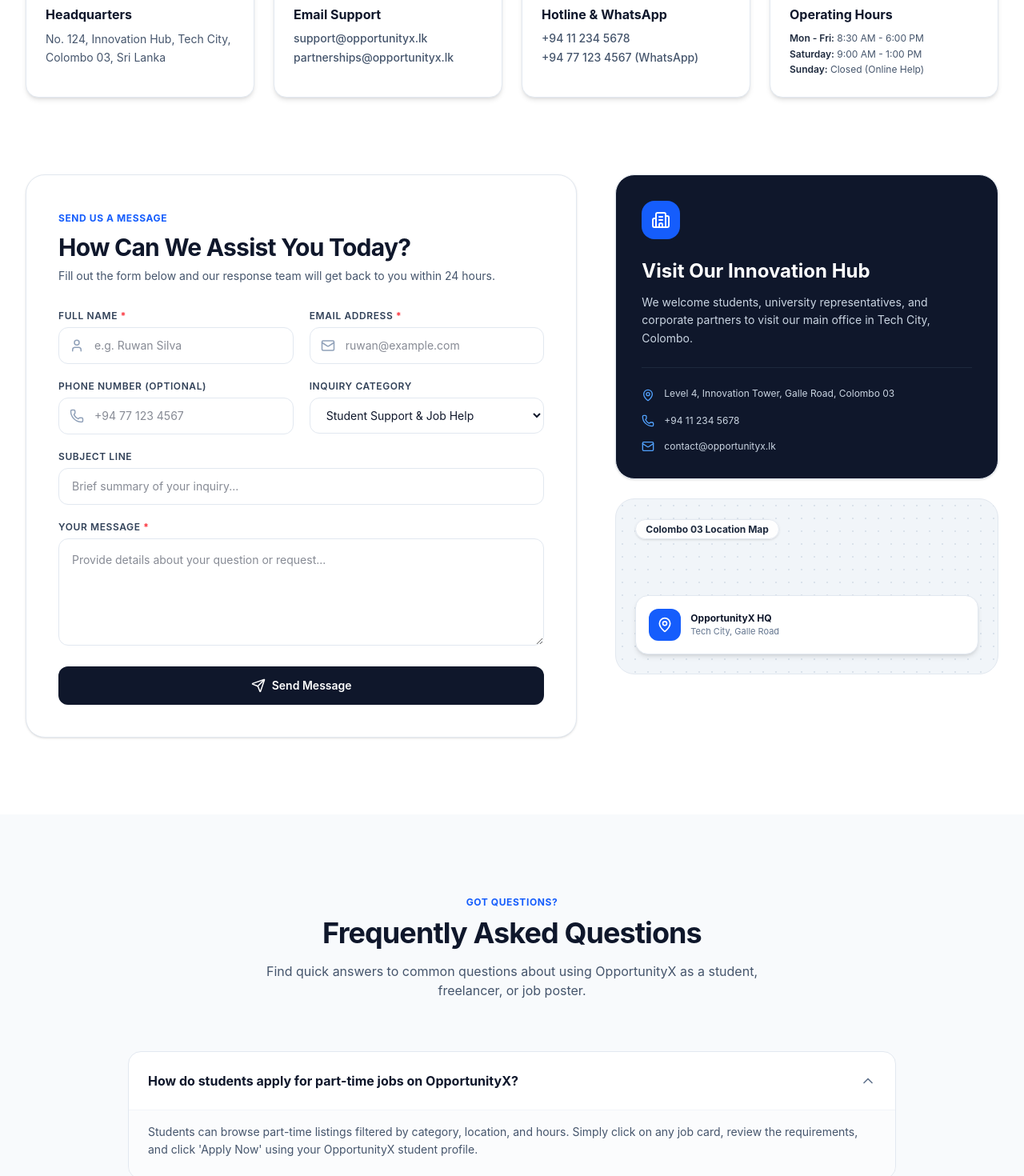
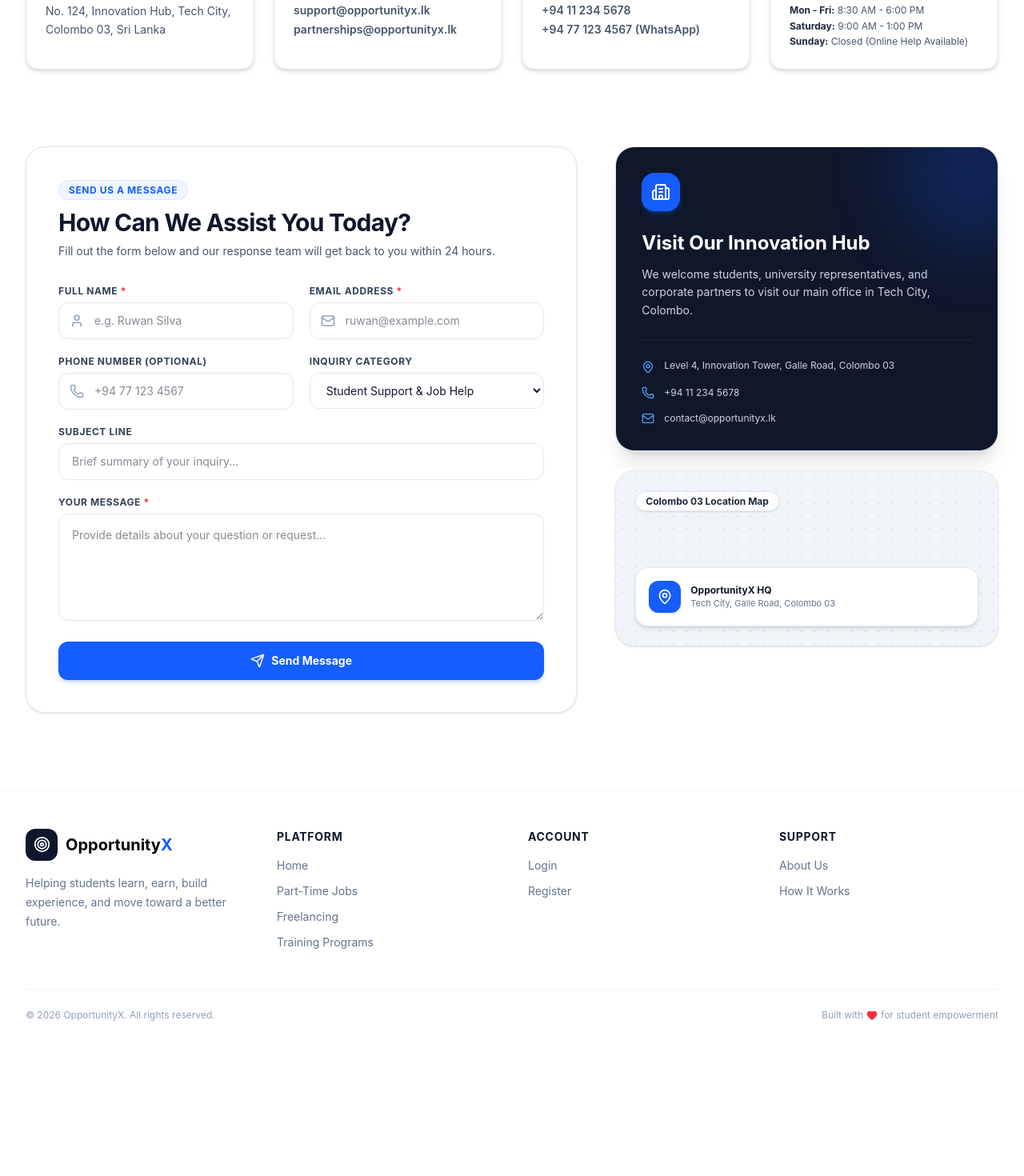
Before and after one commit to pawanthathsara987/HackTrail3.0, a React app in the folder frontend/: page /contact in a window 1280 px wide. Shown: the part 660-2130 px from the top of the page at 80% size. After the commit the page ends 1985 px from the top, so only its background shows below. Built offline with nearby package versions, Linux system fonts and the light colour scheme; the HTML template or start-up script is replaced by a standard one.

Commit message:
feat: implement ContactUs and AboutUs pages with responsive layouts and form handling

```diff
--- a/frontend/src/pages/ContactUs.jsx
+++ b/frontend/src/pages/ContactUs.jsx
@@ -1,22 +1,17 @@
 import React, { useState } from "react";
 import { Link } from "react-router-dom";
-import Header from "../components/Header";
-import Footer from "../components/Footer";
 import {
   Mail,
   Phone,
   MapPin,
   Clock,
   Send,
-  MessageSquare,
   Sparkles,
   CheckCircle2,
   AlertCircle,
   ChevronDown,
-  HelpCircle,
   Building2,
   Headphones,
-  FileText,
   User,
 } from "lucide-react";
 
@@ -80,7 +75,7 @@
     },
     {
       q: "How does OpportunityX ensure platform safety & payment trust?",
-      a: "We verify employer profiles and client accounts before listings go live. Freelance projects utilize secure milestone milestones or escrow structures to ensure students receive fair pay upon completing project deliverables.",
+      a: "We verify employer profiles and client accounts before listings go live. Freelance projects utilize secure milestone structures or escrow options to ensure students receive fair pay upon completing project deliverables.",
     },
     {
       q: "What should I do if I need urgent account help or password resets?",
@@ -90,31 +85,29 @@
 
   return (
     <div className="min-h-screen bg-white text-slate-900 font-sans">
-      <Header />
-
       <main>
         {/* =========================================
             1. HERO SECTION
         ========================================= */}
         <section className="relative overflow-hidden bg-slate-900 py-20 text-white sm:py-24 lg:py-28">
-          <div className="absolute -left-32 -top-32 h-96 w-96 rounded-full bg-blue-600/30 blur-3xl" />
-          <div className="absolute -bottom-32 -right-32 h-96 w-96 rounded-full bg-indigo-600/30 blur-3xl" />
+          <div className="absolute -left-32 -top-32 h-96 w-96 rounded-full bg-blue-600/30 blur-3xl pointer-events-none" />
+          <div className="absolute -bottom-32 -right-32 h-96 w-96 rounded-full bg-indigo-600/30 blur-3xl pointer-events-none" />
 
           <div className="relative mx-auto max-w-7xl px-5 text-center sm:px-6 lg:px-8">
             <div className="mx-auto max-w-3xl">
-              <span className="inline-flex items-center gap-2 rounded-full border border-blue-500/30 bg-blue-500/10 px-4 py-2 text-sm font-semibold text-blue-300">
+              <span className="inline-flex items-center gap-2 rounded-full border border-blue-500/30 bg-blue-500/10 px-4 py-2 text-sm font-semibold text-blue-300 shadow-sm backdrop-blur">
                 <Headphones size={16} />
                 24/7 Dedicated Assistance
               </span>
 
-              <h1 className="mt-6 text-4xl font-extrabold tracking-tight text-white sm:text-5xl lg:text-6xl">
+              <h1 className="mt-6 text-4xl font-extrabold tracking-tight text-white sm:text-5xl lg:text-6xl leading-tight">
                 We're Here to{" "}
-                <span className="bg-gradient-to-r from-blue-400 to-indigo-300 bg-clip-text text-transparent">
+                <span className="bg-gradient-to-r from-blue-400 via-indigo-300 to-teal-300 bg-clip-text text-transparent">
                   Help You Succeed
                 </span>
               </h1>
 
-              <p className="mt-6 text-lg leading-relaxed text-slate-300 sm:text-xl">
+              <p className="mt-6 text-lg leading-relaxed text-slate-300 sm:text-xl max-w-2xl mx-auto">
                 Have questions about job applications, freelance proposals, training courses, or corporate partnerships? Get in touch with our team.
               </p>
             </div>
@@ -127,8 +120,8 @@
         <section className="-mt-12 relative z-10 mx-auto max-w-7xl px-5 sm:px-6 lg:px-8">
           <div className="grid gap-6 sm:grid-cols-2 lg:grid-cols-4">
             {/* Address */}
-            <div className="rounded-2xl border border-slate-200 bg-white p-6 shadow-md transition hover:-translate-y-1 hover:shadow-lg">
-              <div className="flex h-12 w-12 items-center justify-center rounded-xl bg-blue-50 text-blue-600 mb-4">
+            <div className="group rounded-2xl border border-slate-200 bg-white p-6 shadow-md transition-all duration-300 hover:-translate-y-1 hover:shadow-xl hover:border-blue-200">
+              <div className="flex h-12 w-12 items-center justify-center rounded-xl bg-blue-50 text-blue-600 mb-4 group-hover:scale-110 transition-transform">
                 <MapPin size={24} />
               </div>
               <h3 className="text-base font-bold text-slate-900">Headquarters</h3>
@@ -138,49 +131,49 @@
             </div>
 
             {/* Email */}
-            <div className="rounded-2xl border border-slate-200 bg-white p-6 shadow-md transition hover:-translate-y-1 hover:shadow-lg">
-              <div className="flex h-12 w-12 items-center justify-center rounded-xl bg-indigo-50 text-indigo-600 mb-4">
+            <div className="group rounded-2xl border border-slate-200 bg-white p-6 shadow-md transition-all duration-300 hover:-translate-y-1 hover:shadow-xl hover:border-indigo-200">
+              <div className="flex h-12 w-12 items-center justify-center rounded-xl bg-indigo-50 text-indigo-600 mb-4 group-hover:scale-110 transition-transform">
                 <Mail size={24} />
               </div>
               <h3 className="text-base font-bold text-slate-900">Email Support</h3>
               <p className="mt-2 text-sm text-slate-600">
-                <a href="mailto:support@opportunityx.lk" className="hover:text-blue-600 font-medium block">
+                <a href="mailto:support@opportunityx.lk" className="hover:text-blue-600 font-semibold block transition-colors">
                   support@opportunityx.lk
                 </a>
-                <a href="mailto:partnerships@opportunityx.lk" className="hover:text-blue-600 font-medium block mt-1">
+                <a href="mailto:partnerships@opportunityx.lk" className="hover:text-blue-600 font-semibold block mt-1 transition-colors">
                   partnerships@opportunityx.lk
                 </a>
               </p>
             </div>
 
             {/* Phone */}
-            <div className="rounded-2xl border border-slate-200 bg-white p-6 shadow-md transition hover:-translate-y-1 hover:shadow-lg">
-              <div className="flex h-12 w-12 items-center justify-center rounded-xl bg-emerald-50 text-emerald-600 mb-4">
+            <div className="group rounded-2xl border border-slate-200 bg-white p-6 shadow-md transition-all duration-300 hover:-translate-y-1 hover:shadow-xl hover:border-emerald-200">
+              <div className="flex h-12 w-12 items-center justify-center rounded-xl bg-emerald-50 text-emerald-600 mb-4 group-hover:scale-110 transition-transform">
                 <Phone size={24} />
               </div>
               <h3 className="text-base font-bold text-slate-900">Hotline & WhatsApp</h3>
               <p className="mt-2 text-sm text-slate-600">
-                <a href="tel:+94112345678" className="hover:text-blue-600 font-medium block">
+                <a href="tel:+94112345678" className="hover:text-blue-600 font-semibold block transition-colors">
                   +94 11 234 5678
                 </a>
-                <a href="https://wa.me/94771234567" target="_blank" rel="noreferrer" className="hover:text-emerald-600 font-medium block mt-1">
+                <a href="https://wa.me/94771234567" target="_blank" rel="noreferrer" className="hover:text-emerald-600 font-semibold block mt-1 transition-colors">
                   +94 77 123 4567 (WhatsApp)
                 </a>
               </p>
             </div>
 
             {/* Hours */}
-            <div className="rounded-2xl border border-slate-200 bg-white p-6 shadow-md transition hover:-translate-y-1 hover:shadow-lg">
-              <div className="flex h-12 w-12 items-center justify-center rounded-xl bg-amber-50 text-amber-600 mb-4">
+            <div className="group rounded-2xl border border-slate-200 bg-white p-6 shadow-md transition-all duration-300 hover:-translate-y-1 hover:shadow-xl hover:border-amber-200">
+              <div className="flex h-12 w-12 items-center justify-center rounded-xl bg-amber-50 text-amber-600 mb-4 group-hover:scale-110 transition-transform">
                 <Clock size={24} />
               </div>
               <h3 className="text-base font-bold text-slate-900">Operating Hours</h3>
               <p className="mt-2 text-xs text-slate-600 leading-relaxed">
-                <span className="font-semibold text-slate-800">Mon - Fri:</span> 8:30 AM - 6:00 PM
+                <span className="font-bold text-slate-800">Mon - Fri:</span> 8:30 AM - 6:00 PM
                 <br />
-                <span className="font-semibold text-slate-800">Saturday:</span> 9:00 AM - 1:00 PM
+                <span className="font-bold text-slate-800">Saturday:</span> 9:00 AM - 1:00 PM
                 <br />
-                <span className="font-semibold text-slate-800">Sunday:</span> Closed (Online Help)
+                <span className="font-bold text-slate-800">Sunday:</span> Closed (Online Help Available)
               </p>
             </div>
           </div>
@@ -195,10 +188,10 @@
               {/* Form Container (7 cols) */}
               <div className="lg:col-span-7 rounded-3xl border border-slate-200 bg-white p-8 shadow-sm sm:p-10">
                 <div className="mb-8">
-                  <span className="text-xs font-bold uppercase tracking-wider text-blue-600">
+                  <span className="text-xs font-bold uppercase tracking-wider text-blue-600 bg-blue-50 px-3 py-1 rounded-full border border-blue-100">
                     Send Us a Message
                   </span>
-                  <h2 className="mt-2 text-2xl font-bold tracking-tight text-slate-900 sm:text-3xl">
+                  <h2 className="mt-3 text-2xl font-bold tracking-tight text-slate-900 sm:text-3xl">
                     How Can We Assist You Today?
                   </h2>
                   <p className="mt-2 text-sm text-slate-600">
@@ -208,8 +201,8 @@
 
                 {/* Success Banner */}
                 {isSubmitted ? (
-                  <div className="rounded-2xl border border-emerald-200 bg-emerald-50 p-6 text-center animate-in fade-in">
-                    <div className="mx-auto flex h-12 w-12 items-center justify-center rounded-full bg-emerald-600 text-white mb-4">
+                  <div className="rounded-2xl border border-emerald-200 bg-emerald-50 p-6 text-center animate-in fade-in duration-300">
+                    <div className="mx-auto flex h-12 w-12 items-center justify-center rounded-full bg-emerald-600 text-white mb-4 shadow-md">
                       <CheckCircle2 size={26} />
                     </div>
                     <h3 className="text-xl font-bold text-emerald-900">Message Sent Successfully!</h3>
@@ -219,7 +212,7 @@
                     <button
                       type="button"
                       onClick={() => setIsSubmitted(false)}
-                      className="mt-6 rounded-xl bg-emerald-600 px-6 py-2.5 text-sm font-semibold text-white hover:bg-emerald-700 transition"
+                      className="mt-6 rounded-xl bg-emerald-600 px-6 py-2.5 text-sm font-bold text-white hover:bg-emerald-700 transition shadow-sm"
                     >
                       Send Another Message
                     </button>
@@ -236,7 +229,7 @@
                     <div className="grid gap-5 sm:grid-cols-2">
                       {/* Full Name */}
                       <div>
-                        <label className="block text-xs font-semibold uppercase tracking-wider text-slate-700 mb-1.5">
+                        <label className="block text-xs font-bold uppercase tracking-wider text-slate-700 mb-1.5">
                           Full Name <span className="text-red-500">*</span>
                         </label>
                         <div className="relative">
@@ -255,7 +248,7 @@
 
                       {/* Email */}
                       <div>
-                        <label className="block text-xs font-semibold uppercase tracking-wider text-slate-700 mb-1.5">
+                        <label className="block text-xs font-bold uppercase tracking-wider text-slate-700 mb-1.5">
                           Email Address <span className="text-red-500">*</span>
                         </label>
                         <div className="relative">
@@ -276,7 +269,7 @@
                     <div className="grid gap-5 sm:grid-cols-2">
                       {/* Phone Number */}
                       <div>
-                        <label className="block text-xs font-semibold uppercase tracking-wider text-slate-700 mb-1.5">
+                        <label className="block text-xs font-bold uppercase tracking-wider text-slate-700 mb-1.5">
                           Phone Number (Optional)
                         </label>
                         <div className="relative">
@@ -294,14 +287,14 @@
 
                       {/* Inquiry Type */}
                       <div>
-                        <label className="block text-xs font-semibold uppercase tracking-wider text-slate-700 mb-1.5">
+                        <label className="block text-xs font-bold uppercase tracking-wider text-slate-700 mb-1.5">
                           Inquiry Category
                         </label>
                         <select
                           name="inquiryType"
                           value={formData.inquiryType}
                           onChange={handleChange}
-                          className="w-full rounded-xl border border-slate-200 px-4 py-3 text-sm text-slate-900 focus:border-blue-600 focus:outline-none focus:ring-2 focus:ring-blue-600/20"
+                          className="w-full rounded-xl border border-slate-200 px-4 py-3 text-sm text-slate-900 focus:border-blue-600 focus:outline-none focus:ring-2 focus:ring-blue-600/20 bg-white"
                         >
                           <option value="Student Support">Student Support & Job Help</option>
                           <option value="Employer Posting">Employer & Job Poster Inquiry</option>
@@ -315,7 +308,7 @@
 
                     {/* Subject */}
                     <div>
-                      <label className="block text-xs font-semibold uppercase tracking-wider text-slate-700 mb-1.5">
+                      <label className="block text-xs font-bold uppercase tracking-wider text-slate-700 mb-1.5">
                         Subject Line
                       </label>
                       <input
@@ -330,7 +323,7 @@
 
                     {/* Message */}
                     <div>
-                      <label className="block text-xs font-semibold uppercase tracking-wider text-slate-700 mb-1.5">
+                      <label className="block text-xs font-bold uppercase tracking-wider text-slate-700 mb-1.5">
                         Your Message <span className="text-red-500">*</span>
                       </label>
                       <textarea
@@ -347,7 +340,7 @@
                     <button
                       type="submit"
                       disabled={isSubmitting}
-                      className="inline-flex w-full items-center justify-center gap-2 rounded-xl bg-slate-900 px-6 py-3.5 text-sm font-semibold text-white transition hover:bg-slate-800 disabled:opacity-50"
+                      className="inline-flex w-full items-center justify-center gap-2 rounded-xl bg-blue-600 px-6 py-3.5 text-sm font-bold text-white transition hover:bg-blue-500 disabled:opacity-50 shadow-md shadow-blue-600/20 active:scale-95"
                     >
                       {isSubmitting ? (
                         <>
@@ -367,8 +360,10 @@
 
               {/* Side Info & Map Card (5 cols) */}
               <div className="lg:col-span-5 space-y-6">
-                <div className="rounded-3xl border border-slate-200 bg-slate-900 p-8 text-white shadow-sm">
-                  <div className="flex h-12 w-12 items-center justify-center rounded-2xl bg-blue-600 text-white mb-6">
+                <div className="rounded-3xl border border-slate-200 bg-slate-900 p-8 text-white shadow-xl relative overflow-hidden">
+                  <div className="absolute -right-16 -top-16 h-48 w-48 rounded-full bg-blue-600/20 blur-2xl pointer-events-none" />
+
+                  <div className="flex h-12 w-12 items-center justify-center rounded-2xl bg-blue-600 text-white mb-6 shadow-md shadow-blue-600/30">
                     <Building2 size={24} />
                   </div>
                   <h3 className="text-2xl font-bold">Visit Our Innovation Hub</h3>
@@ -393,20 +388,20 @@
                 </div>
 
                 {/* Simulated Map Visual */}
-                <div className="overflow-hidden rounded-3xl border border-slate-200 bg-slate-100 p-6 relative min-h-[220px] flex flex-col justify-between">
-                  <div className="absolute inset-0 bg-[radial-gradient(#cbd5e1_1px,transparent_1px)] [background-size:16px_16px] opacity-60" />
+                <div className="overflow-hidden rounded-3xl border border-slate-200 bg-slate-100 p-6 relative min-h-[220px] flex flex-col justify-between shadow-sm">
+                  <div className="absolute inset-0 bg-[radial-gradient(#cbd5e1_1px,transparent_1px)] [background-size:16px_16px] opacity-60 pointer-events-none" />
                   <div className="relative z-10">
                     <span className="rounded-full bg-white/90 px-3 py-1 text-xs font-bold text-slate-800 shadow-sm border border-slate-200">
                       Colombo 03 Location Map
                     </span>
                   </div>
                   <div className="relative z-10 mt-12 rounded-2xl bg-white p-4 shadow-md border border-slate-200 flex items-center gap-3">
-                    <div className="flex h-10 w-10 items-center justify-center rounded-xl bg-blue-600 text-white shrink-0">
+                    <div className="flex h-10 w-10 items-center justify-center rounded-xl bg-blue-600 text-white shrink-0 shadow-sm">
                       <MapPin size={20} />
                     </div>
                     <div>
                       <h4 className="text-xs font-bold text-slate-900">OpportunityX HQ</h4>
-                      <p className="text-[11px] text-slate-500">Tech City, Galle Road</p>
+                      <p className="text-[11px] text-slate-500">Tech City, Galle Road, Colombo 03</p>
                     </div>
                   </div>
                 </div>
@@ -414,60 +409,7 @@
             </div>
           </div>
         </section>
-
-        {/* =========================================
-            4. FREQUENTLY ASKED QUESTIONS (FAQ)
-        ========================================= */}
-        <section className="py-20 bg-slate-50 sm:py-24">
-          <div className="mx-auto max-w-5xl px-5 sm:px-6 lg:px-8">
-            <div className="text-center max-w-2xl mx-auto mb-16">
-              <span className="text-xs font-bold uppercase tracking-wider text-blue-600">
-                Got Questions?
-              </span>
-              <h2 className="mt-2 text-3xl font-bold tracking-tight text-slate-900 sm:text-4xl">
-                Frequently Asked Questions
-              </h2>
-              <p className="mt-4 text-base text-slate-600">
-                Find quick answers to common questions about using OpportunityX as a student, freelancer, or job poster.
-              </p>
-            </div>
-
-            <div className="space-y-4">
-              {faqs.map((faq, idx) => {
-                const isOpen = openFaq === idx;
-                return (
-                  <div
-                    key={idx}
-                    className="overflow-hidden rounded-2xl border border-slate-200 bg-white transition hover:border-slate-300"
-                  >
-                    <button
-                      type="button"
-                      onClick={() => setOpenFaq(isOpen ? -1 : idx)}
-                      className="flex w-full items-center justify-between p-6 text-left"
-                    >
-                      <span className="text-base font-bold text-slate-900 pr-4">{faq.q}</span>
-                      <ChevronDown
-                        size={20}
-                        className={`shrink-0 text-slate-500 transition-transform duration-200 ${
-                          isOpen ? "rotate-180 text-blue-600" : ""
-                        }`}
-                      />
-                    </button>
-
-                    {isOpen && (
-                      <div className="border-t border-slate-100 bg-slate-50/50 p-6 pt-4 text-sm leading-relaxed text-slate-600">
-                        {faq.a}
-                      </div>
-                    )}
-                  </div>
-                );
-              })}
-            </div>
-          </div>
-        </section>
       </main>
-
-      <Footer />
     </div>
   );
 };
```
Also changed, not shown: frontend/src/pages/AboutUs.jsx (+68 -65 lines).
